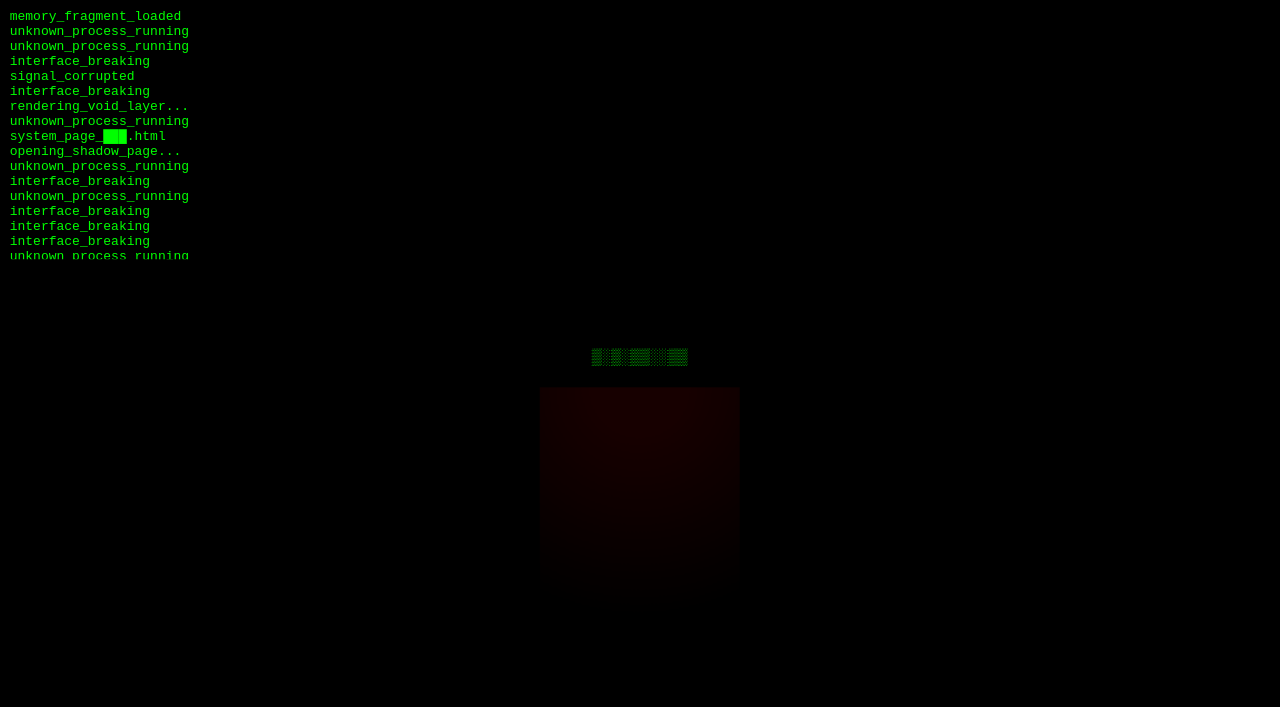
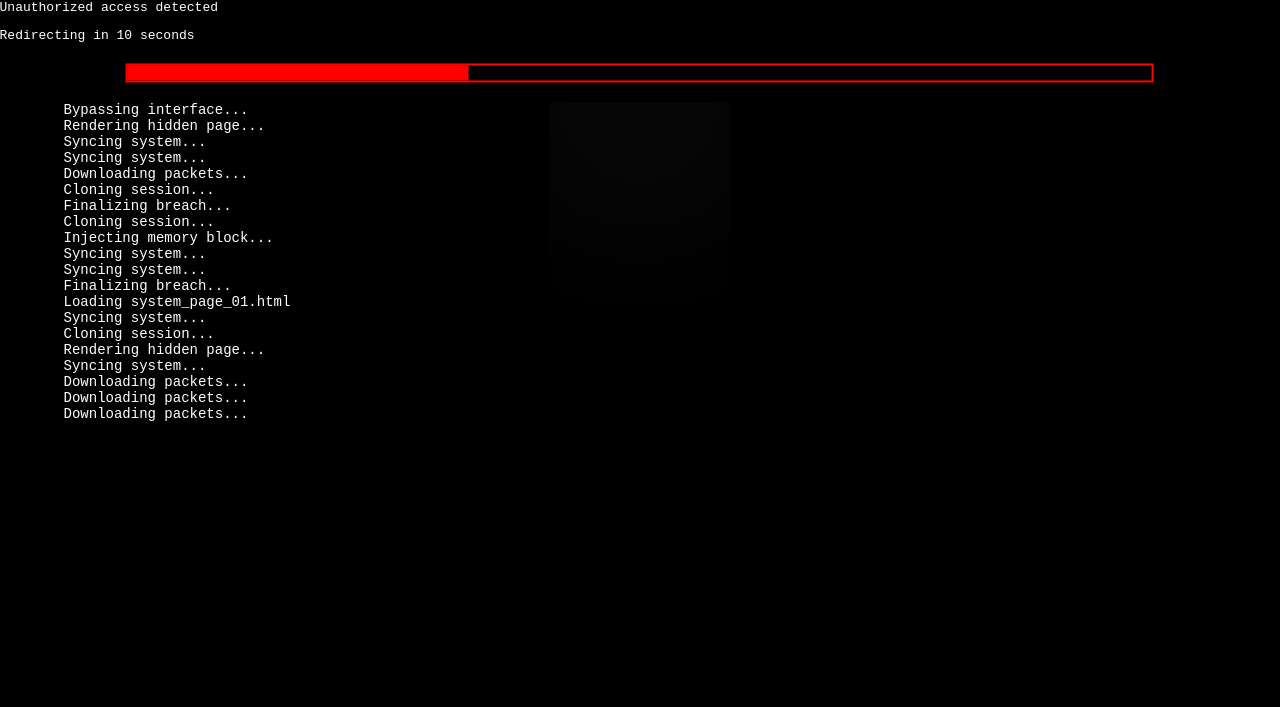
Before and after one commit to kenyaurta986-gif/robu, a plain HTML site: page index.html in a window 1280 px wide. Shown: the part 93-800 px from the top of the page. Drawn offline with Linux system fonts and the light colour scheme.

Commit message:
Update HTML structure and styles for system breach

```diff
--- a/index.html
+++ b/index.html
@@ -2,162 +2,138 @@
 <html lang="en">
 <head>
 <meta charset="UTF-8">
-<meta name="viewport" content="width=device-width, initial-scale=1.0, user-scalable=no">
-<title>SYSTEM LOCKED</title>
+<title>SYSTEM BREACH</title>
+<meta name="viewport" content="width=device-width, initial-scale=1.0">
 
 <style>
-html, body {
+body {
   margin: 0;
-  padding: 0;
   background: black;
   color: white;
   font-family: monospace;
-  height: 100%;
-  overflow: hidden;        /* not moveable */
-  touch-action: none;      /* no touch move */
+  overflow: hidden;
+  animation: shake 0.15s infinite;
 }
 
 /* screen shake */
-body {
-  animation: shake 0.15s infinite;
-}
-
 @keyframes shake {
   0% { transform: translate(0,0); }
-  25% { transform: translate(2px,-2px); }
-  50% { transform: translate(-2px,2px); }
-  75% { transform: translate(2px,2px); }
+  25% { transform: translate(3px,-3px); }
+  50% { transform: translate(-3px,3px); }
+  75% { transform: translate(3px,3px); }
   100% { transform: translate(0,0); }
 }
 
-/* rainbow glitch */
+/* rainbow glitch overlay */
 .glitch {
-  text-align: center;
-  font-size: 28px;
-  margin-top: 30px;
-  animation: rainbow 0.3s infinite, glitchMove 0.2s infinite;
+  font-size: 32px;
+  margin-top: 40px;
+  animation: rainbow 0.2s infinite;
 }
 
 @keyframes rainbow {
-  0% { filter: hue-rotate(0deg); }
-  100% { filter: hue-rotate(360deg); }
-}
-
-@keyframes glitchMove {
-  0% { transform: translate(0); }
-  25% { transform: translate(3px,-3px); }
-  50% { transform: translate(-3px,3px); }
-  75% { transform: translate(3px,3px); }
-  100% { transform: translate(0); }
-}
-
-/* monster shadow */
-.monster {
-  position: fixed;
-  bottom: 0;
-  left: 50%;
-  transform: translateX(-50%);
-  width: 200px;
-  height: 320px;
-  background: radial-gradient(circle at top, #300 15%, #000 70%);
-  opacity: 0.45;
-  animation: breathe 3s infinite alternate;
-}
-
-@keyframes breathe {
-  from { opacity: 0.25; }
-  to { opacity: 0.6; }
-}
-
-/* monster speech */
-#speech {
-  position: fixed;
-  bottom: 340px;
-  width: 100%;
-  text-align: center;
-  font-size: 16px;
-  color: #0f0;
-  animation: flicker 0.3s infinite;
-}
-
-@keyframes flicker {
-  50% { opacity: 0.4; }
+  0% { color: red; }
+  20% { color: yellow; }
+  40% { color: lime; }
+  60% { color: cyan; }
+  80% { color: magenta; }
+  100% { color: red; }
 }
 
 /* fake pages */
 #pages {
-  font-size: 13px;
-  color: #0f0;
-  padding: 10px;
-  height: 30vh;
+  font-size: 14px;
+  text-align: left;
+  width: 90%;
+  margin: 20px auto;
+  height: 40vh;
   overflow: hidden;
 }
 
-/* countdown */
-#count {
-  text-align: center;
-  margin-top: 10px;
-  font-size: 16px;
+/* loading bar */
+.bar {
+  width: 80%;
+  height: 15px;
+  border: 2px solid red;
+  margin: 20px auto;
+}
+.fill {
+  height: 100%;
+  width: 0%;
+  background: red;
+  animation: load 15s linear forwards;
+}
+@keyframes load {
+  to { width: 100%; }
+}
+
+/* shadow figure */
+.figure {
+  position: absolute;
+  bottom: 0;
+  left: 50%;
+  transform: translateX(-50%);
+  width: 180px;
+  height: 320px;
+  background: radial-gradient(circle at top, #111 20%, #000 70%);
+  opacity: 0.4;
+  animation: appear 3s infinite alternate;
+}
+@keyframes appear {
+  from { opacity: 0.2; }
+  to { opacity: 0.5; }
 }
 </style>
 </head>
 
 <body>
 
-<div class="glitch">⚠ SYSTEM OVERRIDE ⚠</div>
+<div class="glitch">⚠ DEVICE COMPROMISED ⚠</div>
+<p>Unauthorized access detected</p>
+<p id="count">Redirecting in 15 seconds</p>
 
-<div id="count">LOCKED: 15</div>
+<div class="bar"><div class="fill"></div></div>
 
 <div id="pages"></div>
 
-<div id="speech">▒▒▒▒▒▒▒▒▒▒</div>
-
-<div class="monster"></div>
+<div class="figure"></div>
 
 <script>
-// countdown loop
 let time = 15;
-setInterval(() => {
+const count = document.getElementById("count");
+
+const timer = setInterval(() => {
   time--;
-  if (time <= 0) time = 15;
-  document.getElementById("count").textContent = "LOCKED: " + time;
+  count.textContent = "Redirecting in " + time + " seconds";
+  if (time <= 0) {
+    clearInterval(timer);
+    window.location.href = "https://www.roblox.com";
+  }
 }, 1000);
 
-// fake pages spam
+// fake page spam
 const pages = document.getElementById("pages");
-const lines = [
-  "opening_shadow_page...",
-  "rendering_void_layer...",
-  "memory_fragment_loaded",
-  "signal_corrupted",
-  "interface_breaking",
-  "unknown_process_running",
-  "system_page_███.html"
+const fakeLines = [
+  "Loading system_page_01.html",
+  "Injecting memory block...",
+  "Opening background process...",
+  "Accessing device cache...",
+  "Bypassing interface...",
+  "Cloning session...",
+  "Downloading packets...",
+  "Rendering hidden page...",
+  "Syncing system...",
+  "Finalizing breach..."
 ];
 
 setInterval(() => {
-  const d = document.createElement("div");
-  d.textContent = lines[Math.floor(Math.random()*lines.length)];
-  pages.appendChild(d);
-  if (pages.children.length > 20) {
+  const line = document.createElement("div");
+  line.textContent = fakeLines[Math.floor(Math.random()*fakeLines.length)];
+  pages.appendChild(line);
+  if (pages.children.length > 30) {
     pages.removeChild(pages.firstChild);
   }
-}, 250);
-
-// monster non-language speech
-const speech = document.getElementById("speech");
-const sounds = [
-  "▒░▒░▒▒░░▒▒",
-  "██░▒▒██░▒",
-  "░▒░░██▒░░",
-  "▒▒▒░░▒▒▒░",
-  "██▒░░░▒██",
-  "░░▒▒██▒░░"
-];
-
-setInterval(() => {
-  speech.textContent = sounds[Math.floor(Math.random()*sounds.length)];
-}, 700);
+}, 200);
 </script>
 
 </body>
```
